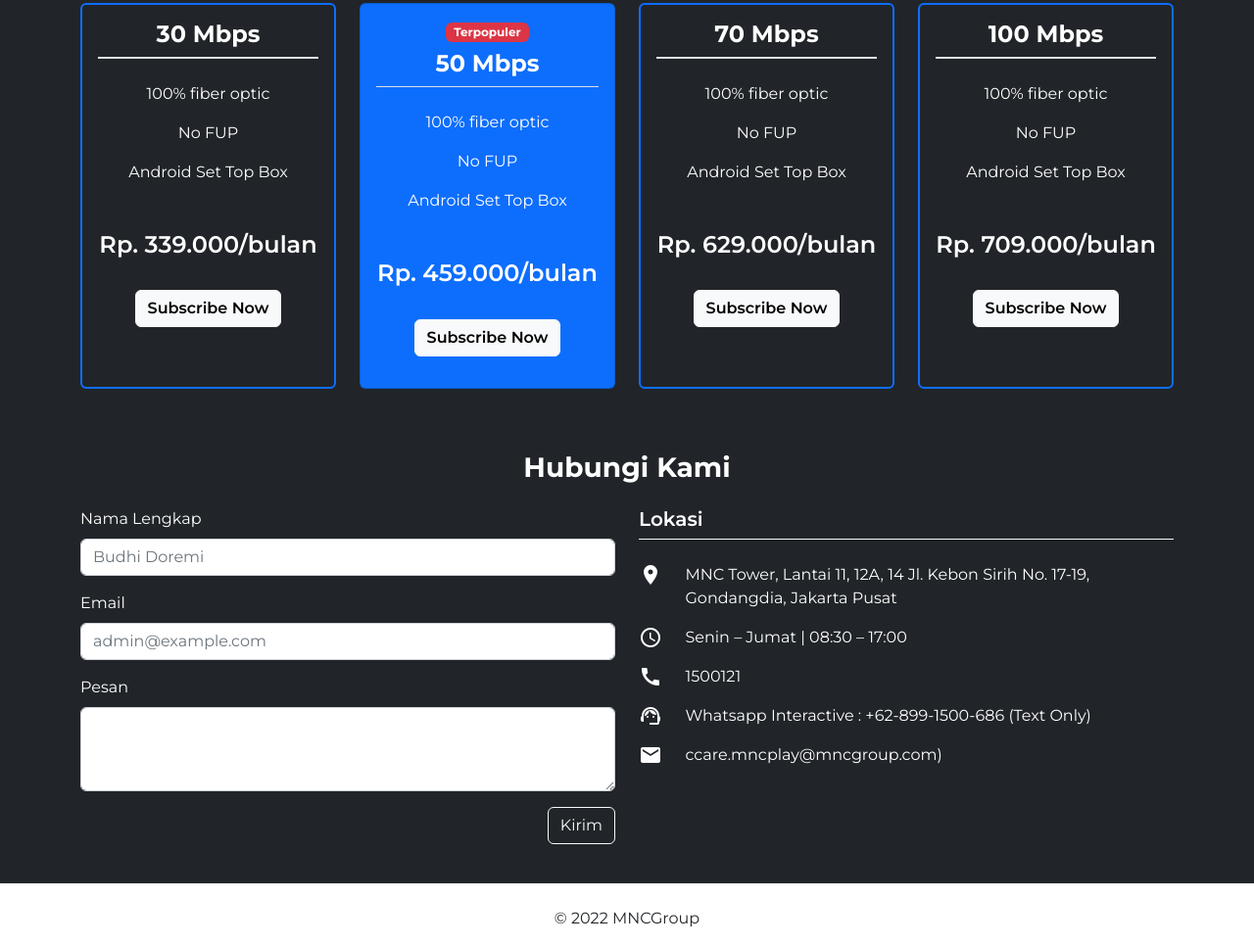
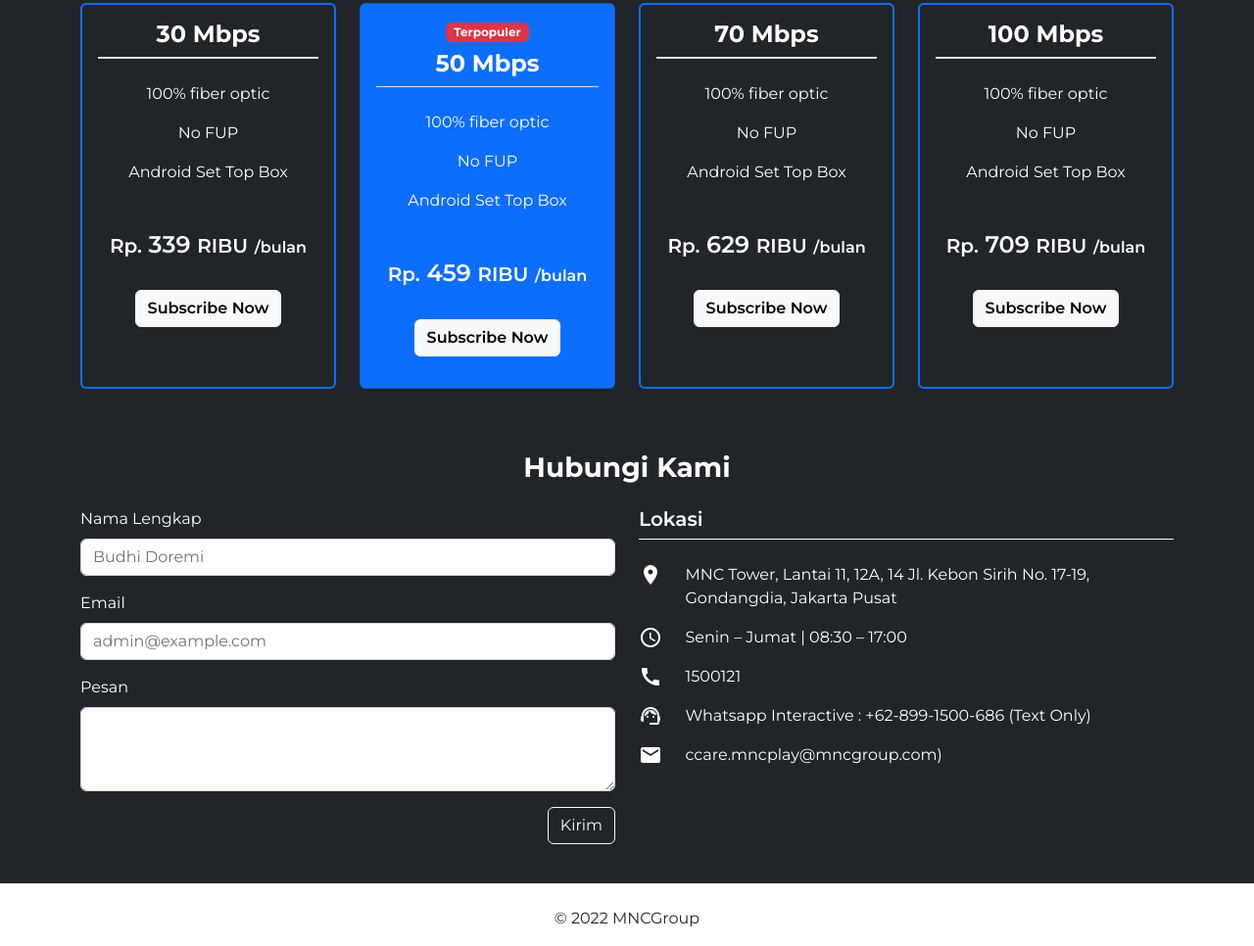
Before and after one commit to dhikaid/itw2022_project2_223040018, a plain HTML site: page index.html in a window 1280 px wide. Shown: the part 2173-3139 px from the top of the page at 98% size. Drawn offline with nearby package versions, Linux system fonts and the light colour scheme.

Commit message:
memperbaiki bagian RP RIBU DAN bulan

```diff
--- a/index.html
+++ b/index.html
@@ -266,7 +266,11 @@
                   <p>No FUP</p>
                   <p>Android Set Top Box</p>
                 </div>
-                <h4 class="mt-5 fw-semibold">Rp. 339.000/bulan</h4>
+                <h4 class="mt-5 fw-semibold">
+                  <span class="fs-5">Rp.</span> 339
+                  <span class="fs-5">RIBU</span>
+                  <span class="fs-6">/bulan</span>
+                </h4>
                 <a
                   class="btn btn-light mt-4 mb-3 fw-semibold"
                   href="https://register.mncplay.id/regis?utm_source=mncplay.id&utm_medium=Homepage_30Mbps&utm_campaign=Subscribe_Now&utm_id=CID_Homepage_30Mbps"
@@ -291,7 +295,11 @@
                   <p>No FUP</p>
                   <p>Android Set Top Box</p>
                 </div>
-                <h4 class="mt-5 fw-semibold">Rp. 459.000/bulan</h4>
+                <h4 class="mt-5 fw-semibold">
+                  <span class="fs-5">Rp.</span> 459
+                  <span class="fs-5">RIBU</span>
+                  <span class="fs-6">/bulan</span>
+                </h4>
                 <a
                   class="btn btn-light mt-4 mb-3 fw-semibold"
                   href="https://register.mncplay.id/regis?utm_source=mncplay.id&utm_medium=Homepage_50Mbps&utm_campaign=Subscribe_Now&utm_id=CID_Homepage_50Mbps"
@@ -315,7 +323,11 @@
                   <p>No FUP</p>
                   <p>Android Set Top Box</p>
                 </div>
-                <h4 class="mt-5 fw-semibold">Rp. 629.000/bulan</h4>
+                <h4 class="mt-5 fw-semibold">
+                  <span class="fs-5">Rp.</span> 629
+                  <span class="fs-5">RIBU</span>
+                  <span class="fs-6">/bulan</span>
+                </h4>
                 <a
                   class="btn btn-light mt-4 mb-3 fw-semibold"
                   href="https://register.mncplay.id/regis?utm_source=mncplay.id&utm_medium=Homepage_70Mbps&utm_campaign=Subscribe_Now&utm_id=CID_Homepage_70Mbps"
@@ -339,7 +351,11 @@
                   <p>No FUP</p>
                   <p>Android Set Top Box</p>
                 </div>
-                <h4 class="mt-5 fw-semibold">Rp. 709.000/bulan</h4>
+                <h4 class="mt-5 fw-semibold">
+                  <span class="fs-5">Rp.</span> 709
+                  <span class="fs-5">RIBU</span>
+                  <span class="fs-6">/bulan</span>
+                </h4>
                 <a
                   class="btn btn-light mt-4 mb-3 fw-semibold"
                   href="https://register.mncplay.id/regis?utm_source=mncplay.id&utm_medium=Homepage_100Mbps&utm_campaign=Subscribe_Now&utm_id=CID_Homepage_100Mbps"
```
